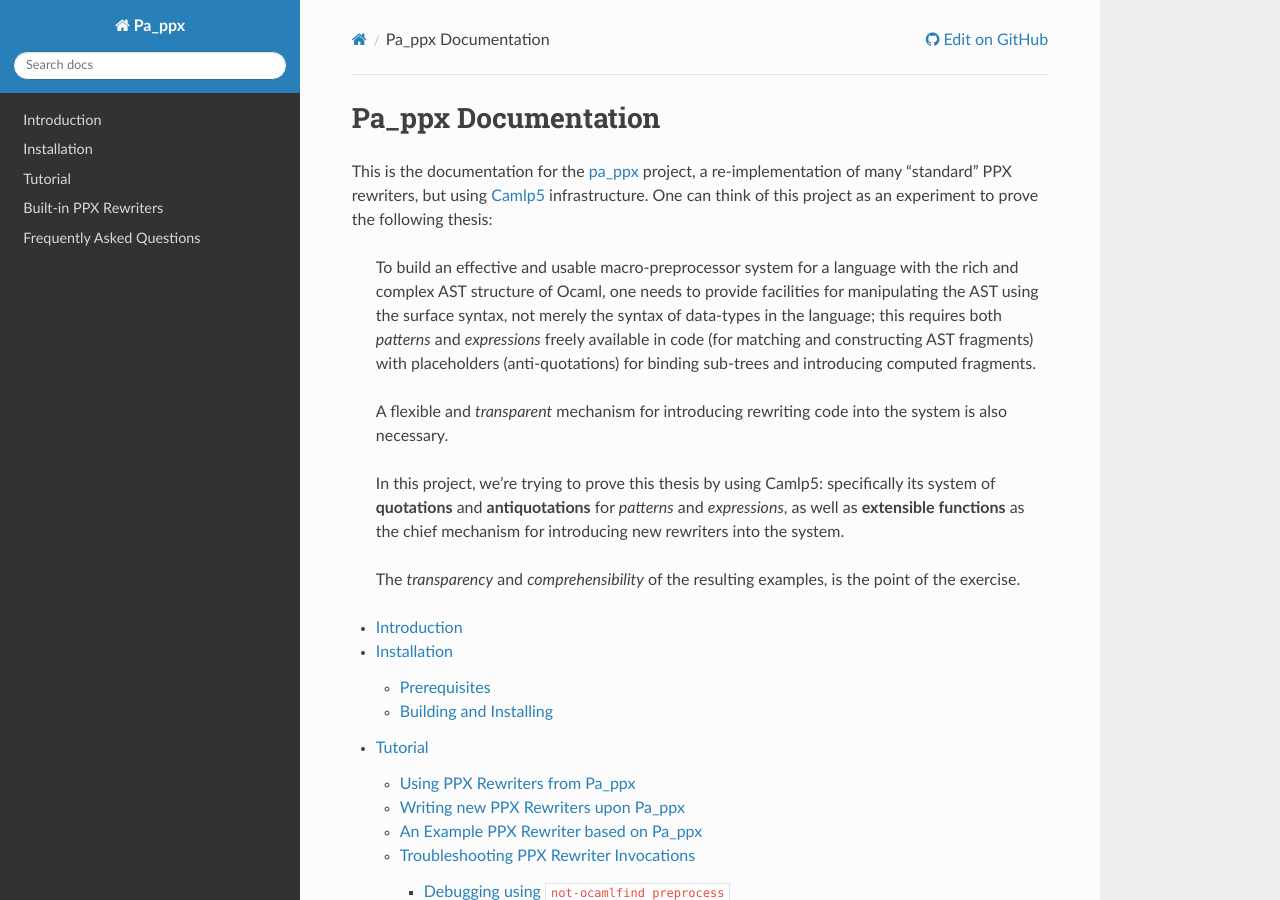
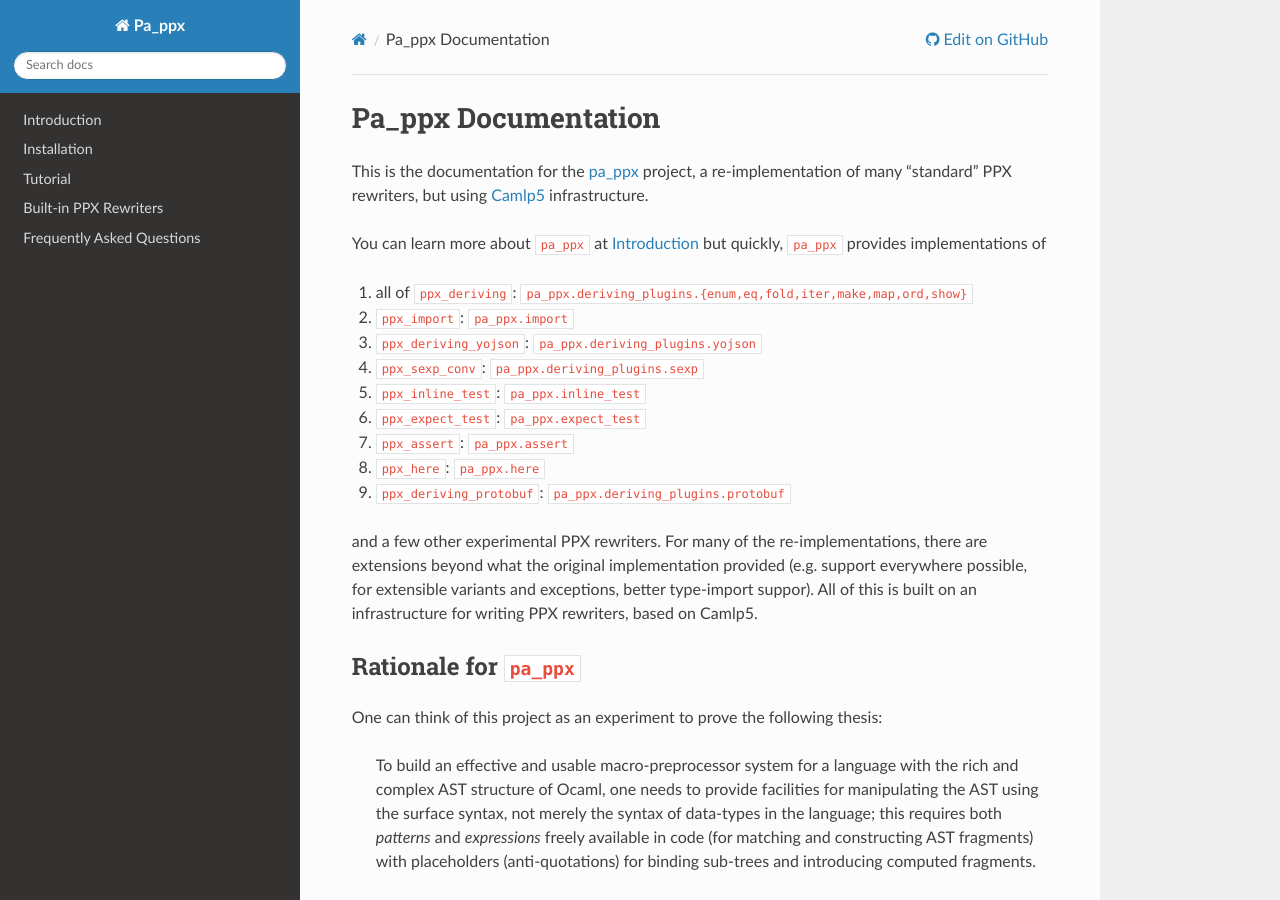
Before and after one commit to chetmurthy/pa_ppx, a Sphinx documentation site: the page built from doc/index.rst, in a window 1280 px wide and 900 px high. Built offline with Sphinx 7.4.7 and the Read the Docs theme 2.0.0, drawn with Linux system fonts in a browser that asks for light colours; pages that are not in the unit, such as notebooks, are missing from menus.

Commit message:
meh
# Please enter the commit message for your changes. Lines starting
# with '#' will be ignored, and an empty message aborts the commit.
# On branch master
# Your branch is up-to-date with 'origin/master'.
#
# Changes to be committed:
#       modified:   Makefile
#       modified:   doc/Makefile
#       modified:   doc/index.rst
#       modified:   doc/intro.rst
#
# Untracked files:
#       tests-deriving-protobuf/foo.ml
#       tests-deriving-protobuf/include2_ml
#       tests-deriving-protobuf/include_ml
#       tests-inline/ppx_sexp_test.pappx.ml
#       tests-inline/ppx_sexp_test.ppx.ml
#

```diff
--- a/doc/index.rst
+++ b/doc/index.rst
@@ -5,8 +5,33 @@
 This is the documentation for the `pa_ppx
 <https://github.com/chetmurthy/pa_ppx>`_ project, a re-implementation
 of many "standard" PPX rewriters, but using `Camlp5
-<https://github.com/camlp5/camlp5>`_ infrastructure.  One can think of
-this project as an experiment to prove the following thesis:
+<https://github.com/camlp5/camlp5>`_ infrastructure.
+
+You can learn more about ``pa_ppx`` at :ref:`introduction` but
+quickly, ``pa_ppx`` provides implementations of
+
+1. all of ``ppx_deriving``: ``pa_ppx.deriving_plugins.{enum,eq,fold,iter,make,map,ord,show}``
+2. ``ppx_import``: ``pa_ppx.import``
+3. ``ppx_deriving_yojson``: ``pa_ppx.deriving_plugins.yojson``
+4. ``ppx_sexp_conv``: ``pa_ppx.deriving_plugins.sexp``
+5. ``ppx_inline_test``: ``pa_ppx.inline_test``
+6. ``ppx_expect_test``: ``pa_ppx.expect_test``
+7. ``ppx_assert``: ``pa_ppx.assert``
+8. ``ppx_here``: ``pa_ppx.here``
+9. ``ppx_deriving_protobuf``: ``pa_ppx.deriving_plugins.protobuf``
+
+and a few other experimental PPX rewriters.  For many of the
+re-implementations, there are extensions beyond what the original
+implementation provided (e.g. support everywhere possible, for
+extensible variants and exceptions, better type-import suppor).  All
+of this is built on an infrastructure for writing PPX rewriters, based
+on Camlp5.
+
+Rationale for ``pa_ppx``
+========================
+
+One can think of this project as an experiment to prove the following
+thesis:
 
     To build an effective and usable macro-preprocessor system for a
     language with the rich and complex AST structure of Ocaml, one
--- a/doc/intro.rst
+++ b/doc/intro.rst
@@ -1,3 +1,5 @@
+.. _introduction:
+
 ============
 Introduction
 ============
@@ -32,9 +34,11 @@
 6. ``ppx_expect_test``: ``pa_ppx.expect_test``
 7. ``ppx_assert``: ``pa_ppx.assert``
 8. ``ppx_here``: ``pa_ppx.here``
+9. ``ppx_deriving_protobuf``: ``pa_ppx.deriving_plugins.protobuf``
 
 Several of these have improvements over the ones based on ``ppxlib``
-(better support for extensible variants/exceptions, better type-import support).
+(better support for extensible variants and exceptions, better
+type-import support).
 
 In this documentation, I'll try to document how to *use* these PPX
 rewriters, and how to *write* new ones with this infrastructure.
```
Also changed, not shown: 2 other files.
